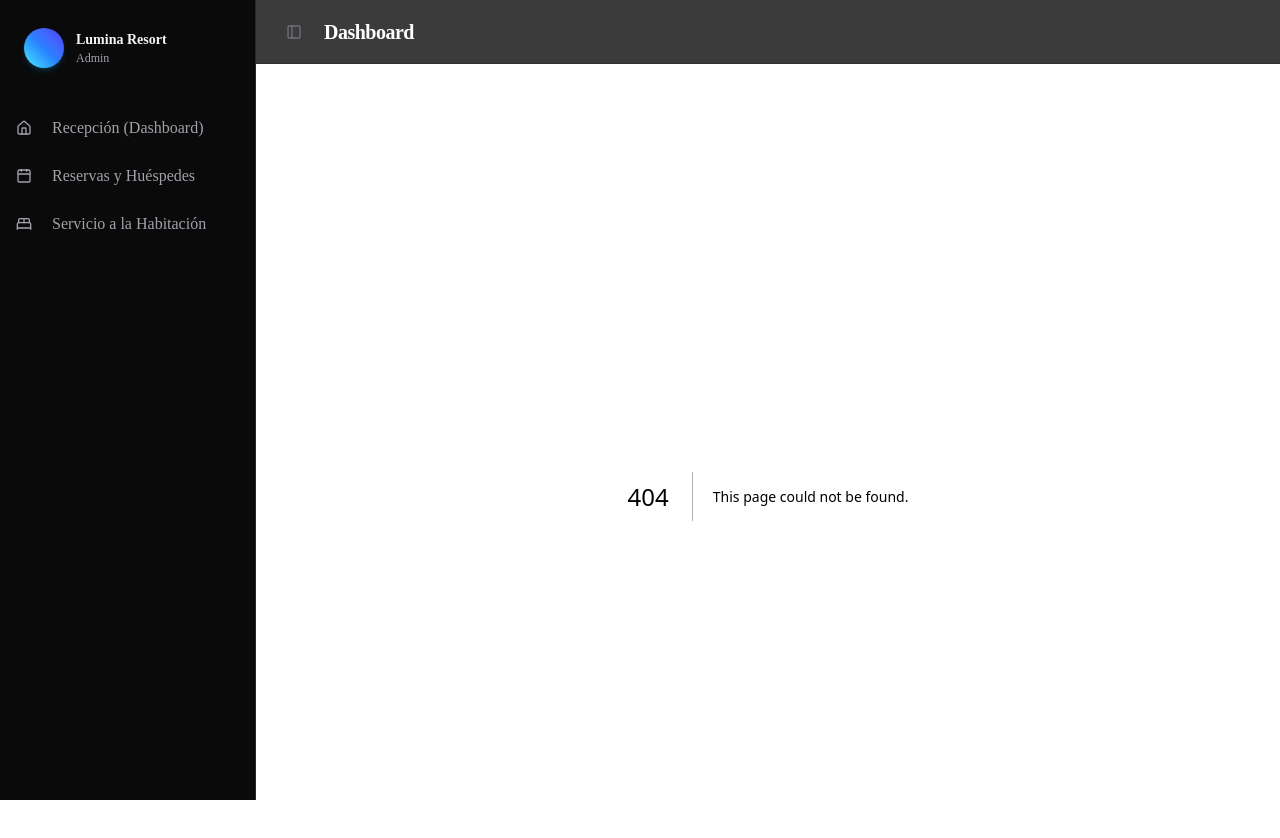
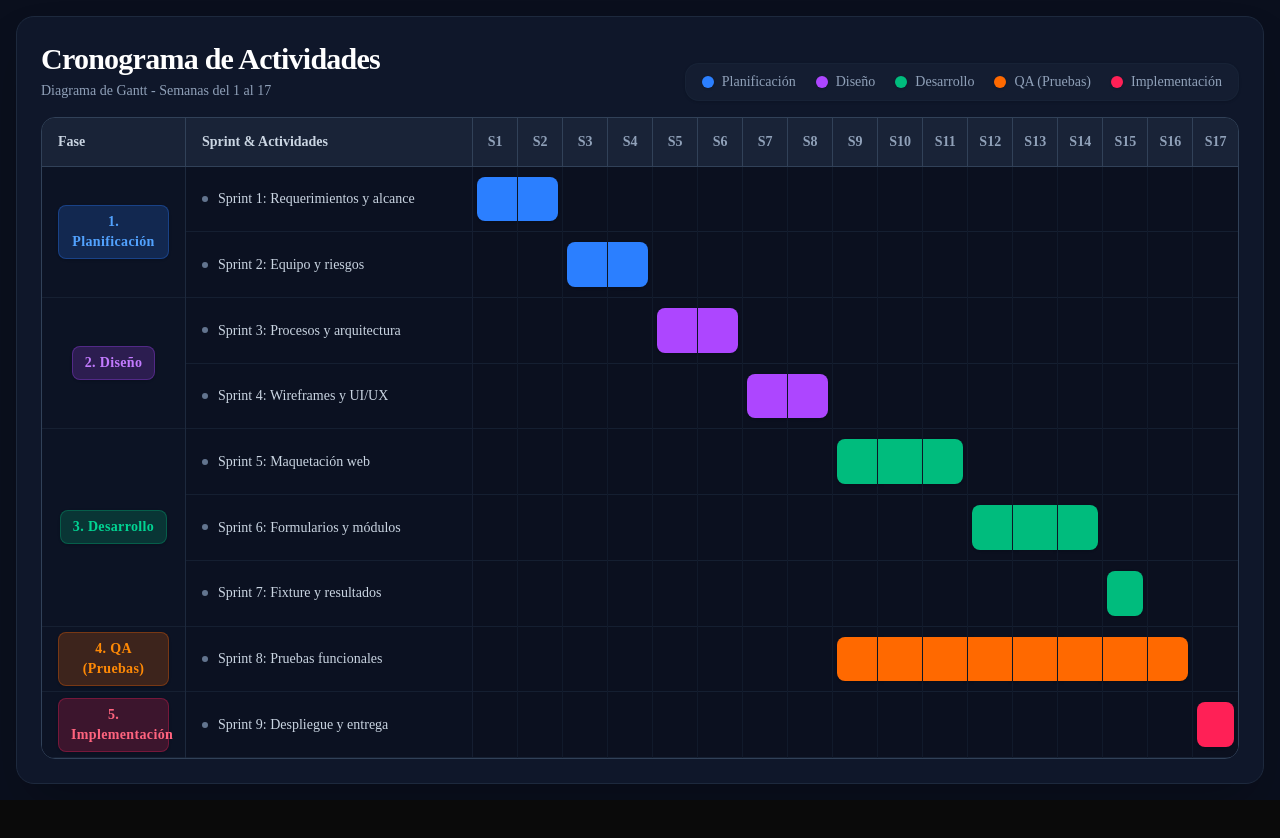
Before and after one commit to esteban-abanto-2709/UTP-CursoIntegrador-HotelManagement, a Next.js app in the folder apps/web/: page /temporal in a window 1280 px wide. Before the commit this address had no page. Shown: the top 838 px of the page. After the commit the page ends 800 px from the top, so only its background shows below. Built offline with nearby package versions, Linux system fonts and the light colour scheme.

Commit message:
feat(web): add Cronograma component for Gantt chart visualization of project activities

```diff
--- /dev/null
+++ b/apps/web/src/app/temporal/Cronograma.tsx
@@ -0,0 +1,196 @@
+"use client";
+import React from "react";
+
+type Activity = {
+  name: string;
+  startWeek: number;
+  endWeek: number;
+};
+
+type Phase = {
+  id: string;
+  name: string;
+  colorClass: string;
+  bgClass: string;
+  activities: Activity[];
+};
+
+const phases: Phase[] = [
+  {
+    id: "f1",
+    name: "1. Planificación",
+    colorClass: "bg-blue-500",
+    bgClass: "bg-blue-500/20 text-blue-400 border border-blue-500/30",
+    activities: [
+      { name: "Sprint 1: Requerimientos y alcance", startWeek: 1, endWeek: 2 },
+      { name: "Sprint 2: Equipo y riesgos", startWeek: 3, endWeek: 4 },
+    ],
+  },
+  {
+    id: "f2",
+    name: "2. Diseño",
+    colorClass: "bg-purple-500",
+    bgClass: "bg-purple-500/20 text-purple-400 border border-purple-500/30",
+    activities: [
+      { name: "Sprint 3: Procesos y arquitectura", startWeek: 5, endWeek: 6 },
+      { name: "Sprint 4: Wireframes y UI/UX", startWeek: 7, endWeek: 8 },
+    ],
+  },
+  {
+    id: "f3",
+    name: "3. Desarrollo",
+    colorClass: "bg-emerald-500",
+    bgClass: "bg-emerald-500/20 text-emerald-400 border border-emerald-500/30",
+    activities: [
+      { name: "Sprint 5: Maquetación web", startWeek: 9, endWeek: 11 },
+      { name: "Sprint 6: Formularios y módulos", startWeek: 12, endWeek: 14 },
+      { name: "Sprint 7: Fixture y resultados", startWeek: 15, endWeek: 15 },
+    ],
+  },
+  {
+    id: "f4",
+    name: "4. QA (Pruebas)",
+    colorClass: "bg-orange-500",
+    bgClass: "bg-orange-500/20 text-orange-400 border border-orange-500/30",
+    activities: [
+      { name: "Sprint 8: Pruebas funcionales", startWeek: 9, endWeek: 16 },
+    ],
+  },
+  {
+    id: "f5",
+    name: "5. Implementación",
+    colorClass: "bg-rose-500",
+    bgClass: "bg-rose-500/20 text-rose-400 border border-rose-500/30",
+    activities: [
+      { name: "Sprint 9: Despliegue y entrega", startWeek: 17, endWeek: 17 },
+    ],
+  },
+];
+
+const totalWeeks = 17;
+const weeksArray = Array.from({ length: totalWeeks }, (_, i) => i + 1);
+const totalActivities = phases.reduce(
+  (acc, phase) => acc + phase.activities.length,
+  0,
+);
+
+export default function Cronograma() {
+  return (
+    <div className="w-full h-full flex flex-col bg-[#0f172a] rounded-2xl border border-slate-800 shadow-2xl text-slate-200 font-sans p-6 overflow-hidden">
+      {/* Encabezado Principal y Leyenda */}
+      <div className="shrink-0 mb-4 flex justify-between items-end">
+        <div className="flex flex-col gap-1">
+          <h2 className="text-2xl lg:text-3xl font-bold text-white tracking-tight">
+            Cronograma de Actividades
+          </h2>
+          <p className="text-sm text-slate-400">
+            Diagrama de Gantt - Semanas del 1 al 17
+          </p>
+        </div>
+
+        {/* Leyenda de Colores (Movida arriba a la derecha) */}
+        <div className="flex items-center gap-3 lg:gap-5 text-[0.7rem] lg:text-sm text-slate-400 bg-slate-800/40 px-4 py-2 rounded-xl border border-slate-800/50 shadow-sm">
+          {phases.map((p) => (
+            <div
+              key={`legend-${p.id}`}
+              className="flex items-center gap-1.5 lg:gap-2"
+            >
+              <div
+                className={`w-2.5 h-2.5 lg:w-3 lg:h-3 rounded-full ${p.colorClass} shadow-sm`}
+              ></div>
+              <span className="font-medium">
+                {p.name.split(". ")[1]?.trim() || p.name}
+              </span>
+            </div>
+          ))}
+        </div>
+      </div>
+
+      {/* Tabla Adaptativa que se acomoda al alto */}
+      <div className="flex-1 min-h-0 w-full rounded-xl border border-slate-700 bg-[#0b1121] overflow-hidden flex flex-col">
+        <table className="w-full h-full table-fixed text-sm border-collapse">
+          <thead>
+            <tr className="bg-slate-800/80 border-b border-slate-700 h-10 lg:h-12 text-slate-300">
+              <th className="w-[12%] font-semibold border-r border-slate-700 px-4 text-left">
+                Fase
+              </th>
+              <th className="w-[24%] font-semibold border-r border-slate-700 px-4 text-left">
+                Sprint & Actividades
+              </th>
+              {weeksArray.map((w) => (
+                <th
+                  key={`h-w${w}`}
+                  className="font-semibold border-r border-slate-700 last:border-r-0 text-center text-slate-400"
+                >
+                  S{w}
+                </th>
+              ))}
+            </tr>
+          </thead>
+          <tbody className="bg-[#0b1121]">
+            {phases.map((phase) => {
+              return phase.activities.map((activity, index) => {
+                return (
+                  <tr
+                    key={`${phase.id}-act-${index}`}
+                    style={{ height: `${100 / totalActivities}%` }}
+                    className="border-b border-slate-800/60 hover:bg-slate-800/30 group"
+                  >
+                    {/* Renderizamos el rowSpan de la fase SI es la primera actividad de la fase */}
+                    {index === 0 && (
+                      <td
+                        rowSpan={phase.activities.length}
+                        className="border-r border-slate-800 px-4 align-middle bg-slate-900/30 text-center"
+                      >
+                        <div
+                          className={`mx-auto max-w-max px-3 py-1.5 text-[0.75rem] lg:text-sm rounded-md font-semibold tracking-wide shadow-sm ${phase.bgClass}`}
+                        >
+                          {phase.name}
+                        </div>
+                      </td>
+                    )}
+
+                    {/* Actividad */}
+                    <td className="px-4 border-r border-slate-800/60 align-middle">
+                      <div className="flex items-center font-medium text-slate-300 group-hover:text-white transition-colors">
+                        <div className="w-1.5 h-1.5 rounded-full bg-slate-500 mr-2.5 shrink-0"></div>
+                        <span className="truncate leading-tight text-xs lg:text-sm">
+                          {activity.name}
+                        </span>
+                      </div>
+                    </td>
+
+                    {/* Calendario Gantt */}
+                    {weeksArray.map((w) => {
+                      const isSelected =
+                        w >= activity.startWeek && w <= activity.endWeek;
+                      const isStart = w === activity.startWeek;
+                      const isEnd = w === activity.endWeek;
+
+                      return (
+                        <td
+                          key={`w${w}`}
+                          className="border-r border-slate-800/40 last:border-r-0 p-0 relative align-middle bg-[#0a0f1d]/30"
+                        >
+                          {isSelected && (
+                            <div
+                              className={`absolute inset-y-1.5 lg:inset-y-2.5 z-10 ${phase.colorClass} shadow-sm group-hover:brightness-110 transition-all
+                                ${isStart ? "left-1 rounded-l-md" : "left-0"}
+                                ${isEnd ? "right-1 rounded-r-md" : "right-0"}
+                                ${!isStart && !isEnd ? "left-0 right-0" : ""}
+                              `}
+                            />
+                          )}
+                        </td>
+                      );
+                    })}
+                  </tr>
+                );
+              });
+            })}
+          </tbody>
+        </table>
+      </div>
+    </div>
+  );
+}
--- /dev/null
+++ b/apps/web/src/app/temporal/page.tsx
@@ -0,0 +1,11 @@
+import Cronograma from "./Cronograma";
+
+export default function TemporalPage() {
+  return (
+    <div className="fixed inset-0 z-[9999] p-4 bg-[#0a0f1d] overflow-hidden flex justify-center items-center">
+      <div className="w-full h-full max-w-[1900px] flex justify-center items-center">
+        <Cronograma />
+      </div>
+    </div>
+  );
+}
```
